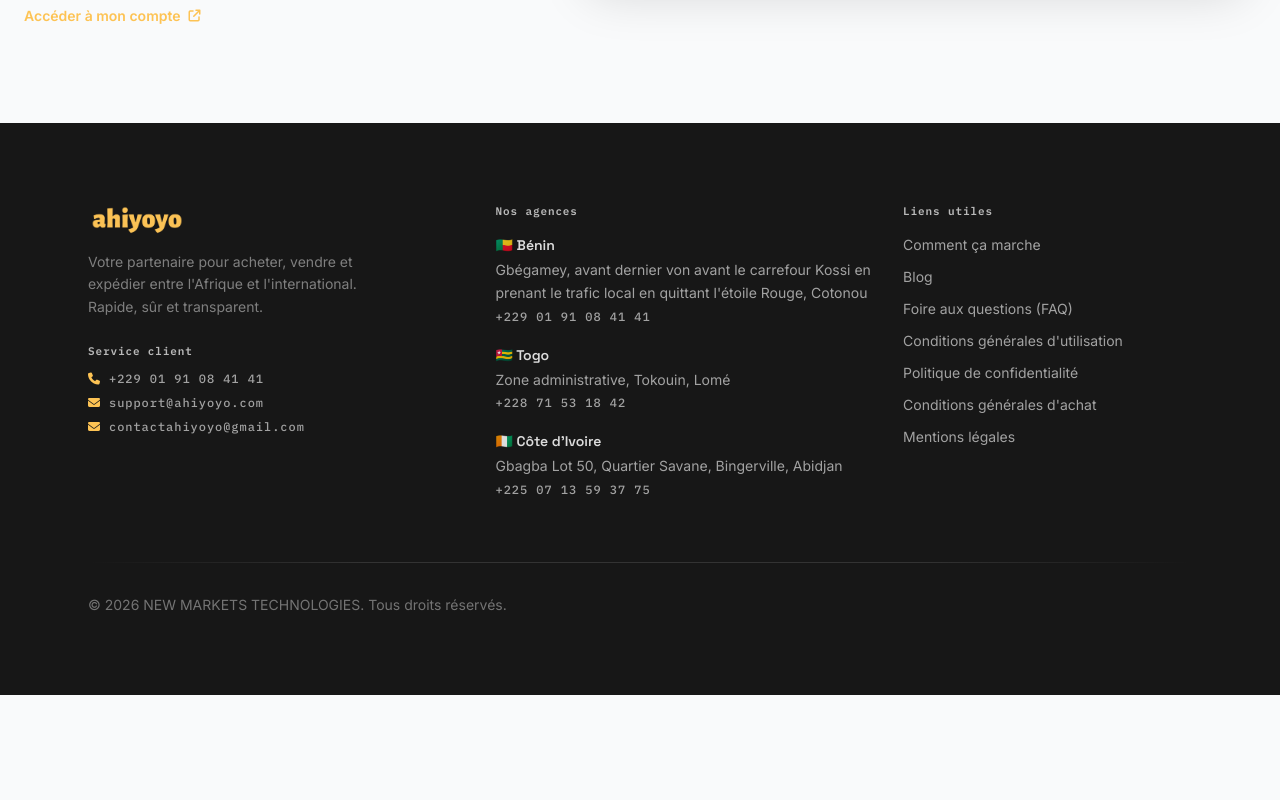
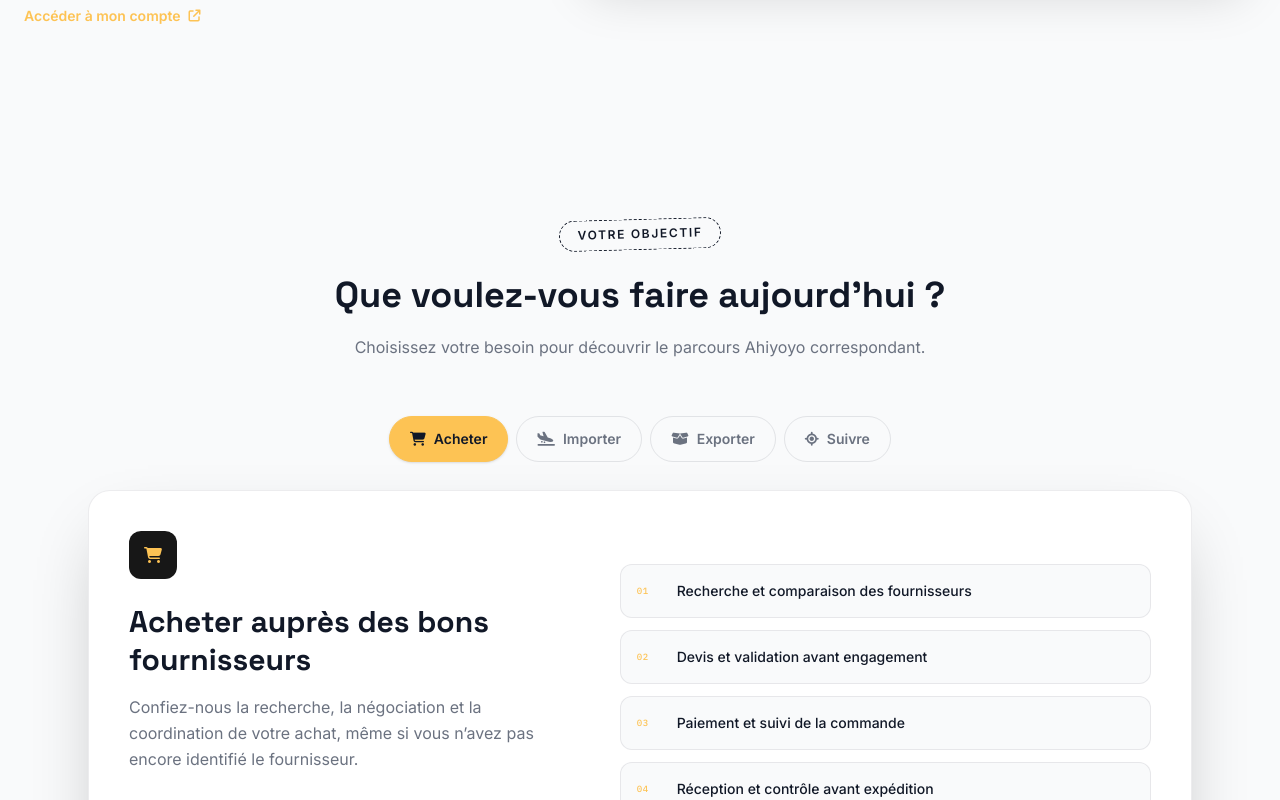
Before and after one commit to VOGLOSSOU/ahiyoyo-landing-app, a Next.js app: page /comment-ca-marche in a window 1280 px wide. Shown: the part 1500-2300 px from the top of the page. Before the commit the page ends 2195 px from the top, so only its background shows below. Built offline with nearby package versions, Linux system fonts and the light colour scheme.

Commit message:
section 3 deplacé

```diff
--- a/app/comment-ca-marche/page.tsx
+++ b/app/comment-ca-marche/page.tsx
@@ -3,6 +3,7 @@ import Footer from "@/components/Footer";
 import Stamp from "@/components/Stamp";
 import Reveal from "@/components/Reveal";
 import ClientSpace from "@/components/ClientSpace";
+import Services from "@/components/Services";
 
 const steps = [
   { num: "01", title: "Vous partagez votre besoin", desc: "Un lien, une photo, une quantité ou les détails de votre expédition suffisent pour commencer.", icon: "fa-paper-plane" },
@@ -43,6 +44,8 @@ export default function CommentCaMarche() {
         </section>
 
         <ClientSpace />
+
+        <Services />
       </main>
       <Footer />
     </>
--- a/app/page.tsx
+++ b/app/page.tsx
@@ -5,7 +5,6 @@ import Corridors from "@/components/Corridors";
 import Partners from "@/components/Partners";
 import Problem from "@/components/Problem";
 import Audiences from "@/components/Audiences";
-import Services from "@/components/Services";
 import Pricing from "@/components/Pricing";
 import Testimonials from "@/components/Testimonials";
 import FAQPreview from "@/components/FAQPreview";
@@ -24,7 +23,6 @@ export default async function Home() {
       <Partners />
       <Problem />
       <Audiences />
-      <Services />
       <Pricing />
       <Testimonials />
       <LatestArticlesSection articles={latestArticles} />
```
